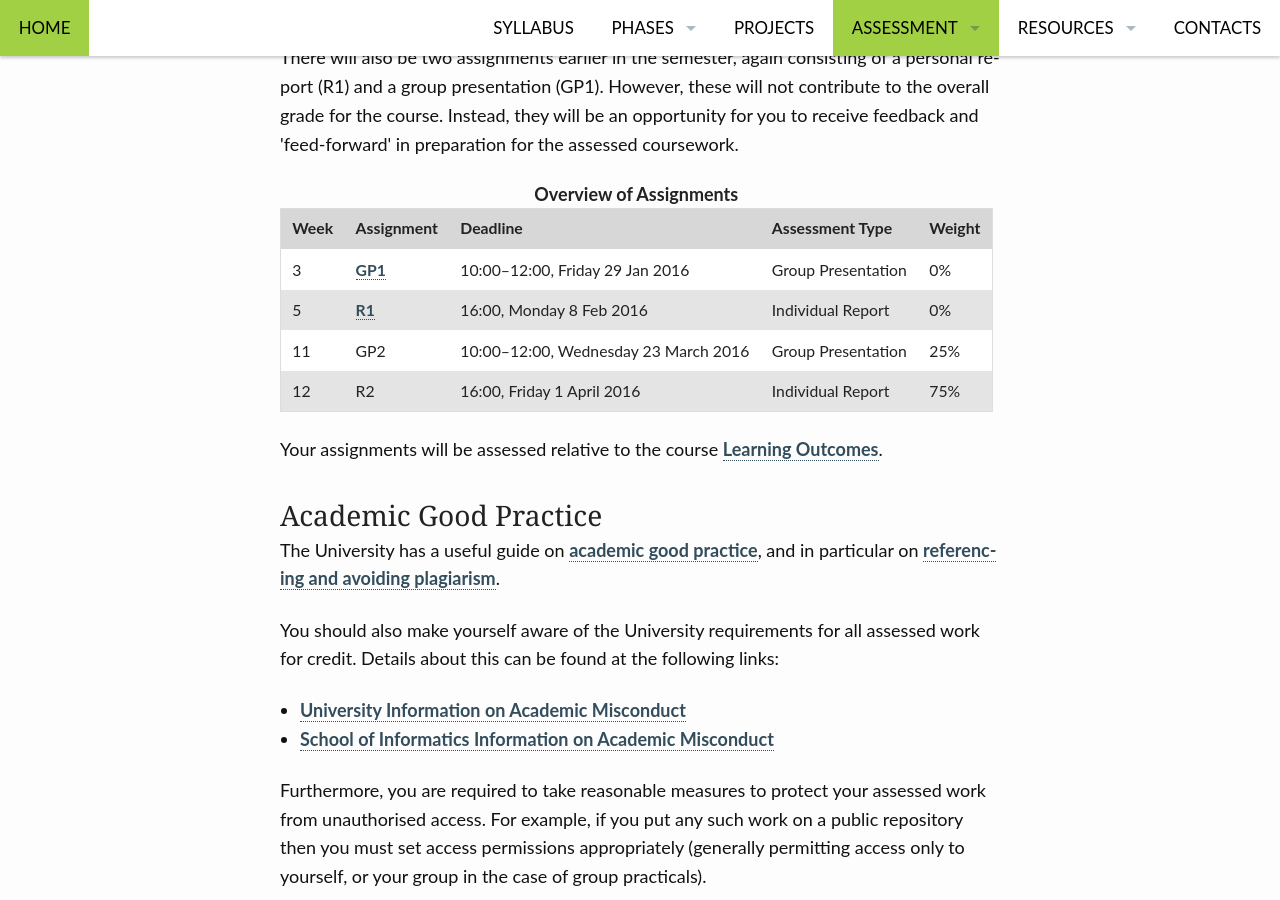
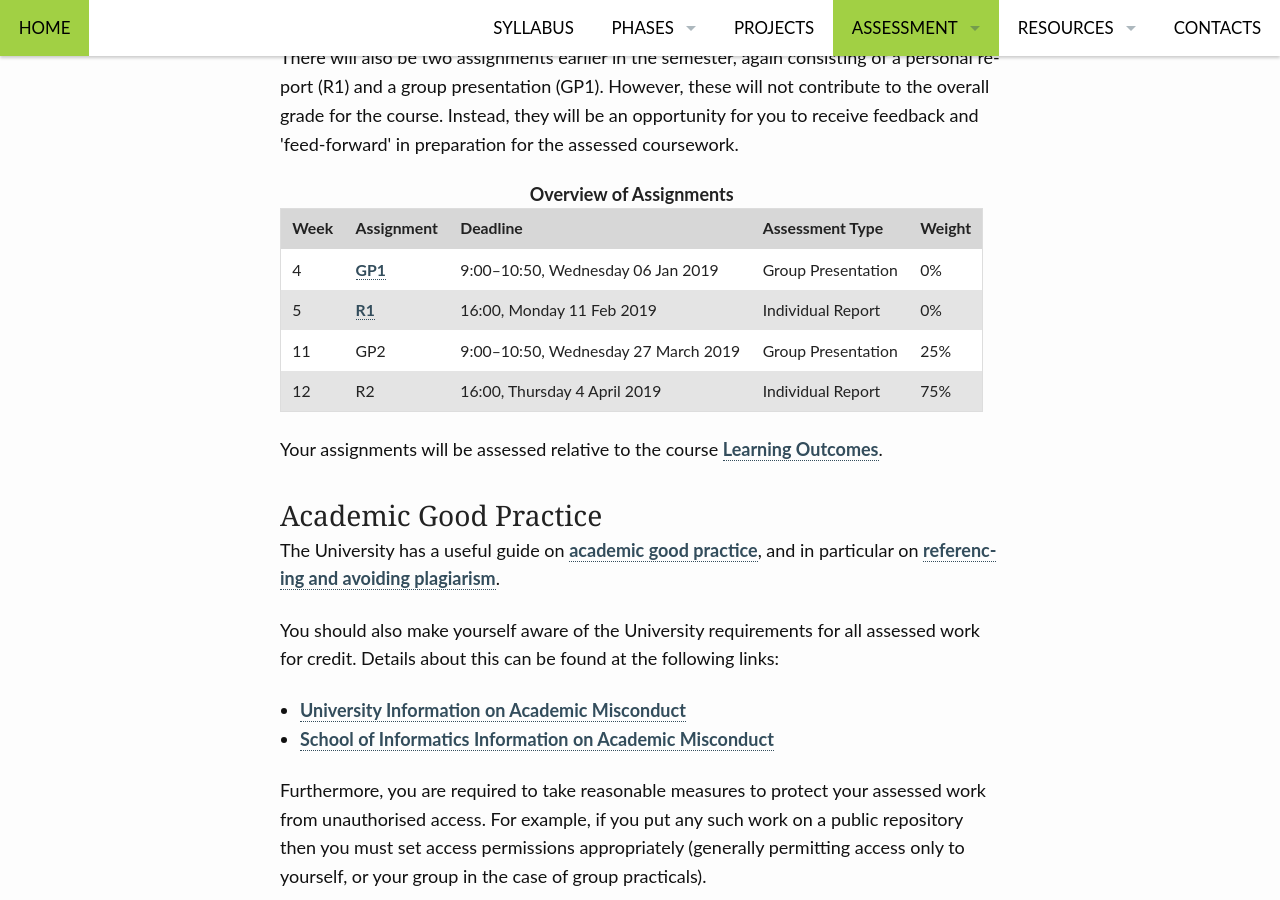
Before and after one commit to edinburghlivinglab/ddc, a Jekyll site: the page built from pages/assessment_overview.md, in a window 1280 px wide and 900 px high, scrolled down 506 px. Built offline with Jekyll 4.4.1, drawn with Linux system fonts in a browser that asks for light colours.

Commit message:
Update assessment_overview.md

```diff
--- a/pages/assessment_overview.md
+++ b/pages/assessment_overview.md
@@ -28,30 +28,30 @@ permalink: "/assessment_overview/"
         </thead>
         <tbody>
             <tr>
-                <td>3</td>
+                <td>4</td>
                 <td><a href="{{ site.baseurl }}/assignment_gp1">GP1</a></td>
-                <td>10:00&ndash;12:00, Friday 29 Jan 2016</td>
+                <td>9:00&ndash;10:50, Wednesday 06 Jan 2019</td>
                 <td>Group Presentation</td>
                 <td>0%</td>
             </tr>
             <tr>
                 <td>5</td>
                 <td><a href="{{ site.baseurl }}/assignment_r1">R1</a></td>
-                <td>16:00, Monday 8 Feb 2016</td>
+                <td>16:00, Monday 11 Feb 2019</td>
                 <td>Individual Report</td>
                 <td>0%</td>
             </tr>
             <tr>
                 <td>11</td>
                 <td>GP2</td>
-                <td>10:00&ndash;12:00, Wednesday 23 March 2016</td>
+                <td>9:00&ndash;10:50, Wednesday 27 March 2019</td>
                 <td>Group Presentation</td>
                 <td>25%</td>
             </tr>
             <tr>
                 <td>12</td>
                 <td>R2</td>
-                <td>16:00, Friday 1 April 2016</td>
+                <td>16:00, Thursday 4 April 2019</td>
                 <td>Individual Report</td>
                 <td>75%</td>
             </tr>
```
